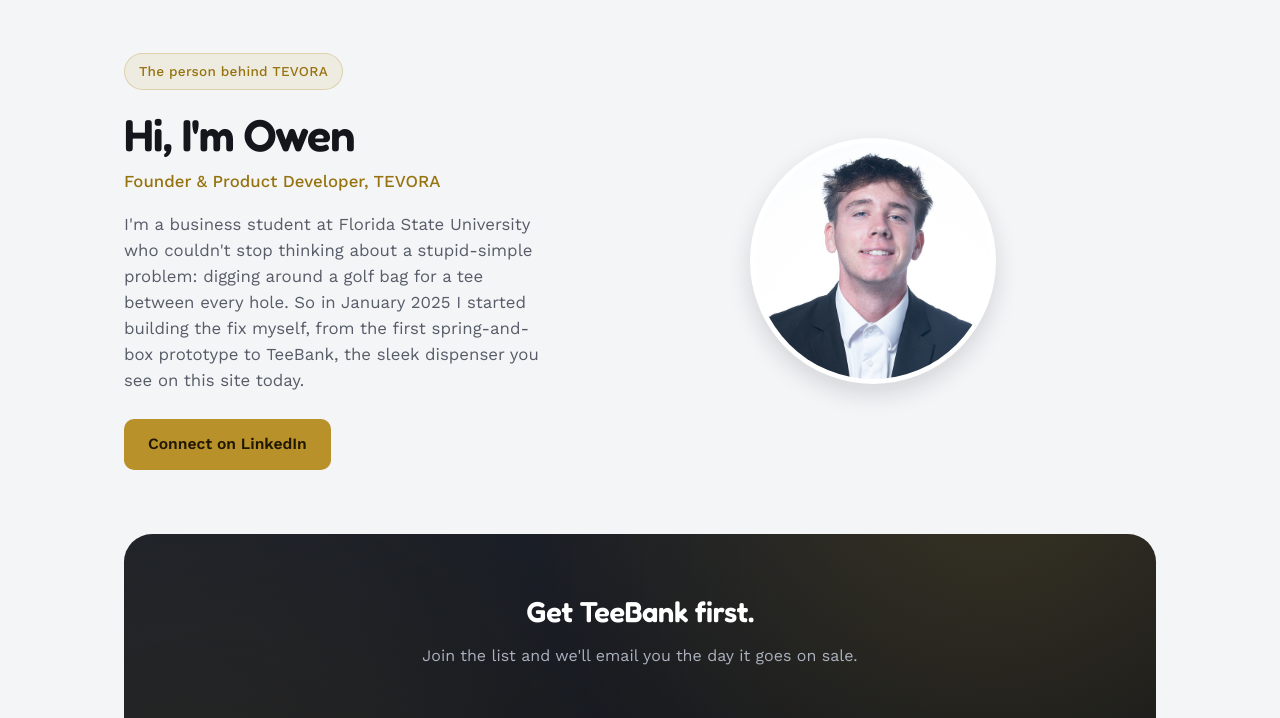
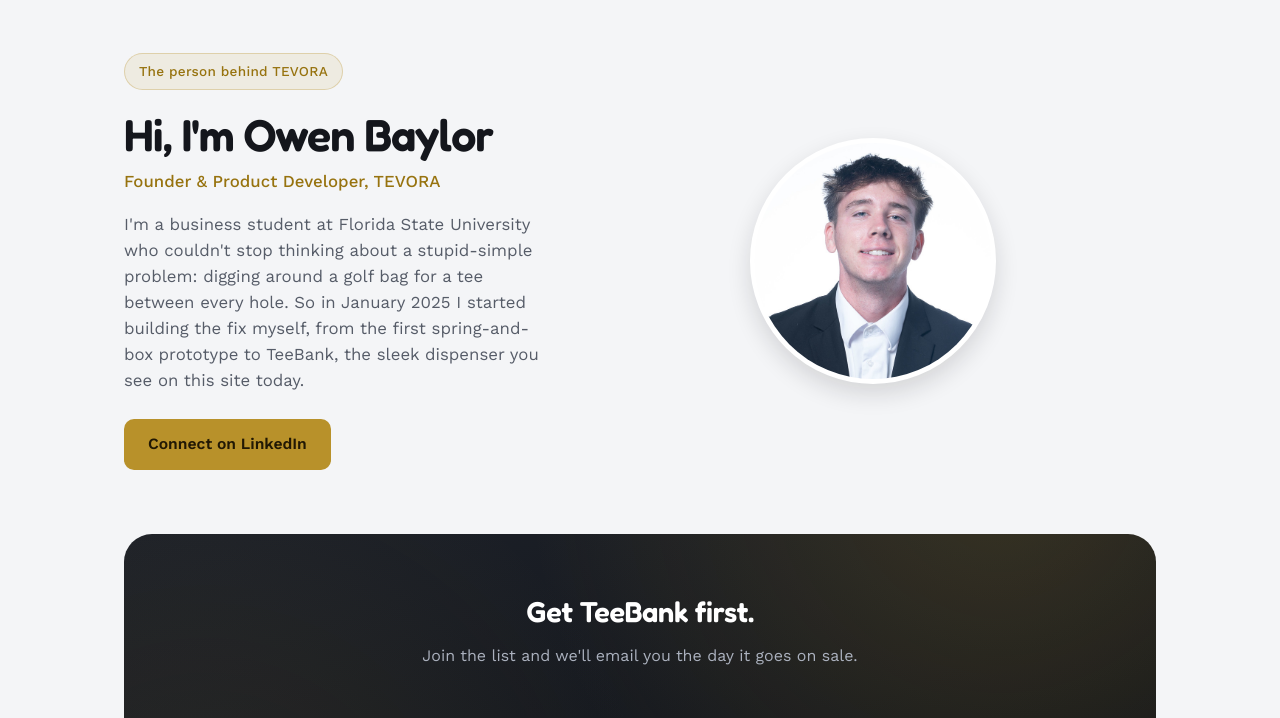
Before and after one commit to baylorbd/Tevora-site, a plain HTML site: page about.html in a window 1280 px wide. Shown: the part 47-765 px from the top of the page. Drawn offline with nearby package versions, Linux system fonts and the light colour scheme.

Commit message:
Add files via upload

```diff
--- a/about.html
+++ b/about.html
@@ -28,7 +28,7 @@
 <section class="profile-hero">
 <div>
 <span class="pill">The person behind TEVORA</span>
-<h1>Hi, I'm Owen</h1>
+<h1>Hi, I'm Owen Baylor</h1>
 <p class="profile-role">Founder &amp; Product Developer, TEVORA</p>
 <p class="lede">I'm a business student at Florida State University who couldn't stop thinking about a stupid-simple problem: digging around a golf bag for a tee between every hole. So in January 2025 I started building the fix myself, from the first spring-and-box prototype to TeeBank, the sleek dispenser you see on this site today.</p>
 <div class="profile-actions">
```
